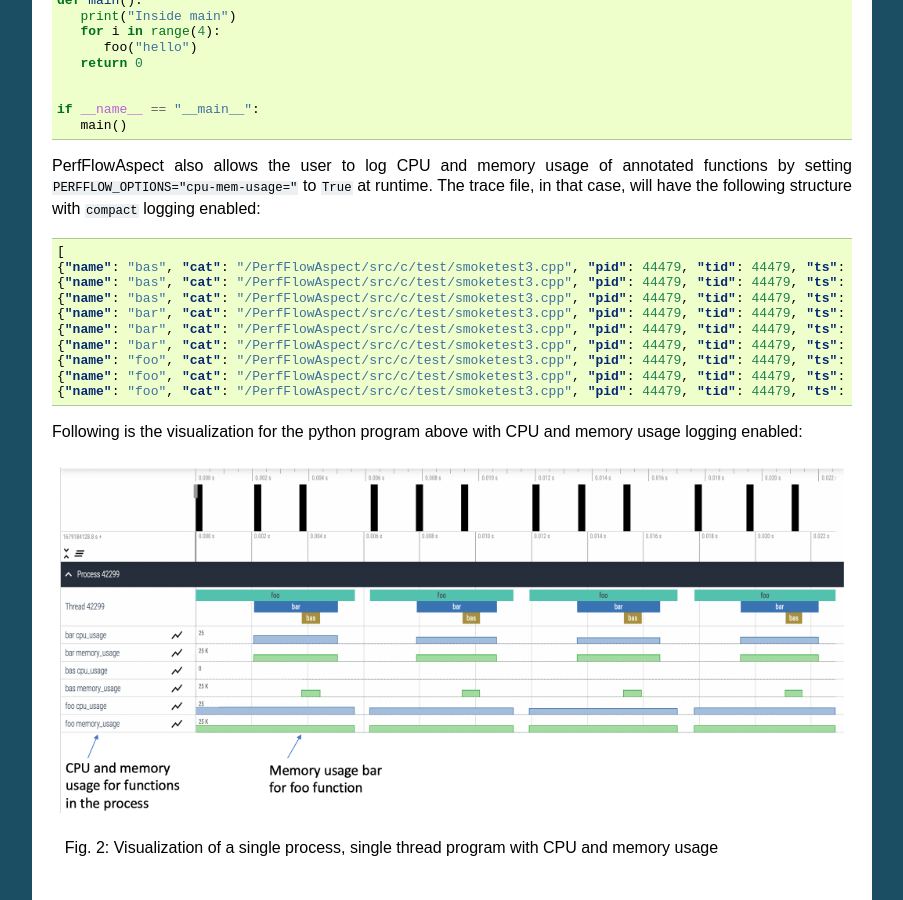
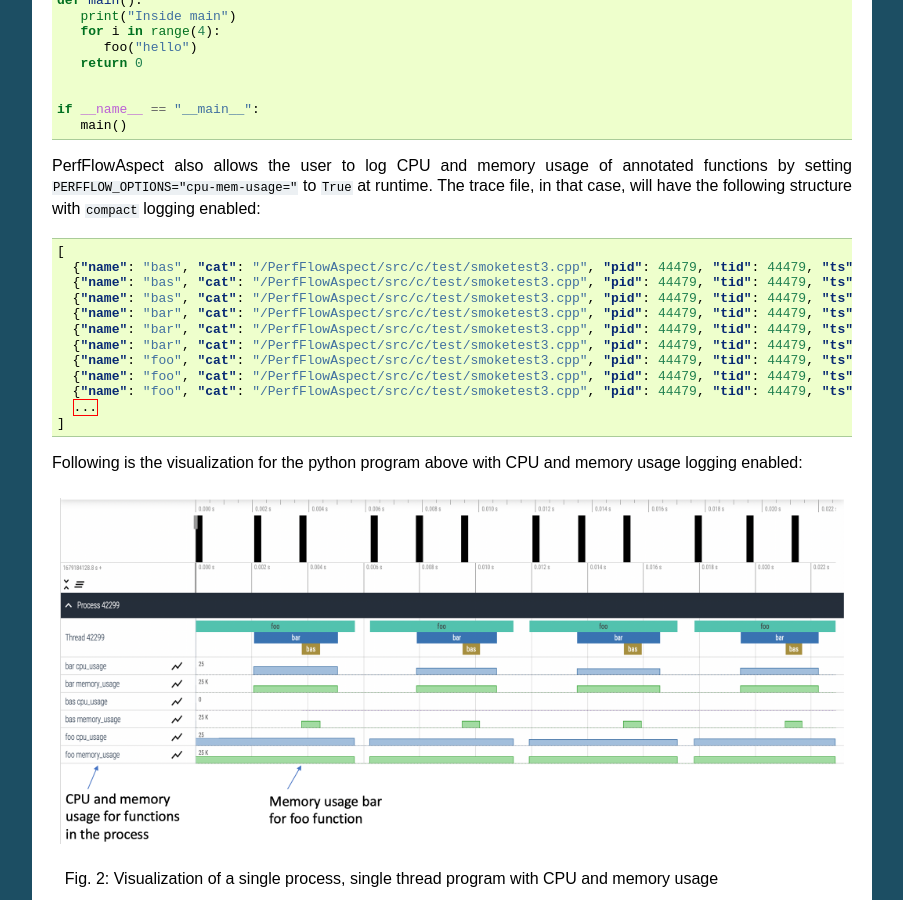
Before and after one commit to flux-framework/PerfFlowAspect, a Sphinx documentation site: the page built from docs/BasicTutorial.rst, in a window 1280 px wide and 900 px high, scrolled down 2855 px. Shown: the whole window, without its empty margins (198-1101 px from the left). Built offline with Sphinx 7.4.7, drawn with Linux system fonts in a browser that asks for light colours.

Commit message:
more ellipses

```diff
--- a/docs/BasicTutorial.rst
+++ b/docs/BasicTutorial.rst
@@ -186,15 +186,17 @@ runtime. The trace file, in that case, will have the following structure with
 .. code:: JSON
 
    [
-   {"name": "bas", "cat": "/PerfFlowAspect/src/c/test/smoketest3.cpp", "pid": 44479, "tid": 44479, "ts": 1679184351167907.0, "ph": "C", "args": {"cpu_usage": 0.0, "memory_usage": 10944}},
-   {"name": "bas", "cat": "/PerfFlowAspect/src/c/test/smoketest3.cpp", "pid": 44479, "tid": 44479, "ts": 1679184351168628.0, "ph": "C", "args": {"cpu_usage": 0.0, "memory_usage": 0}},
-   {"name": "bas", "cat": "/PerfFlowAspect/src/c/test/smoketest3.cpp", "pid": 44479, "tid": 44479, "ts": 1679184351167907.0, "ph": "X", "dur": 721.0},
-   {"name": "bar", "cat": "/PerfFlowAspect/src/c/test/smoketest3.cpp", "pid": 44479, "tid": 44479, "ts": 1679184351167127.0, "ph": "C", "args": {"cpu_usage": 11.980575694383594, "memory_usage": 10944}},
-   {"name": "bar", "cat": "/PerfFlowAspect/src/c/test/smoketest3.cpp", "pid": 44479, "tid": 44479, "ts": 1679184351170287.0, "ph": "C", "args": {"cpu_usage": 0.0, "memory_usage": 0}},
-   {"name": "bar", "cat": "/PerfFlowAspect/src/c/test/smoketest3.cpp", "pid": 44479, "tid": 44479, "ts": 1679184351167127.0, "ph": "X", "dur": 3160.0},
-   {"name": "foo", "cat": "/PerfFlowAspect/src/c/test/smoketest3.cpp", "pid": 44479, "tid": 44479, "ts": 1679184351165193.0, "ph": "C", "args": {"cpu_usage": 98.625834450525915, "memory_usage": 14976}},
-   {"name": "foo", "cat": "/PerfFlowAspect/src/c/test/smoketest3.cpp", "pid": 44479, "tid": 44479, "ts": 1679184351505085.0, "ph": "C", "args": {"cpu_usage": 0.0, "memory_usage": 0}},
-   {"name": "foo", "cat": "/PerfFlowAspect/src/c/test/smoketest3.cpp", "pid": 44479, "tid": 44479, "ts": 1679184351165193.0, "ph": "X", "dur": 339892.0},
+     {"name": "bas", "cat": "/PerfFlowAspect/src/c/test/smoketest3.cpp", "pid": 44479, "tid": 44479, "ts": 1679184351167907.0, "ph": "C", "args": {"cpu_usage": 0.0, "memory_usage": 10944}},
+     {"name": "bas", "cat": "/PerfFlowAspect/src/c/test/smoketest3.cpp", "pid": 44479, "tid": 44479, "ts": 1679184351168628.0, "ph": "C", "args": {"cpu_usage": 0.0, "memory_usage": 0}},
+     {"name": "bas", "cat": "/PerfFlowAspect/src/c/test/smoketest3.cpp", "pid": 44479, "tid": 44479, "ts": 1679184351167907.0, "ph": "X", "dur": 721.0},
+     {"name": "bar", "cat": "/PerfFlowAspect/src/c/test/smoketest3.cpp", "pid": 44479, "tid": 44479, "ts": 1679184351167127.0, "ph": "C", "args": {"cpu_usage": 11.980575694383594, "memory_usage": 10944}},
+     {"name": "bar", "cat": "/PerfFlowAspect/src/c/test/smoketest3.cpp", "pid": 44479, "tid": 44479, "ts": 1679184351170287.0, "ph": "C", "args": {"cpu_usage": 0.0, "memory_usage": 0}},
+     {"name": "bar", "cat": "/PerfFlowAspect/src/c/test/smoketest3.cpp", "pid": 44479, "tid": 44479, "ts": 1679184351167127.0, "ph": "X", "dur": 3160.0},
+     {"name": "foo", "cat": "/PerfFlowAspect/src/c/test/smoketest3.cpp", "pid": 44479, "tid": 44479, "ts": 1679184351165193.0, "ph": "C", "args": {"cpu_usage": 98.625834450525915, "memory_usage": 14976}},
+     {"name": "foo", "cat": "/PerfFlowAspect/src/c/test/smoketest3.cpp", "pid": 44479, "tid": 44479, "ts": 1679184351505085.0, "ph": "C", "args": {"cpu_usage": 0.0, "memory_usage": 0}},
+     {"name": "foo", "cat": "/PerfFlowAspect/src/c/test/smoketest3.cpp", "pid": 44479, "tid": 44479, "ts": 1679184351165193.0, "ph": "X", "dur": 339892.0},
+     ...
+   ]
 
 Following is the visualization for the python program above with CPU and memory
 usage logging enabled:
```
